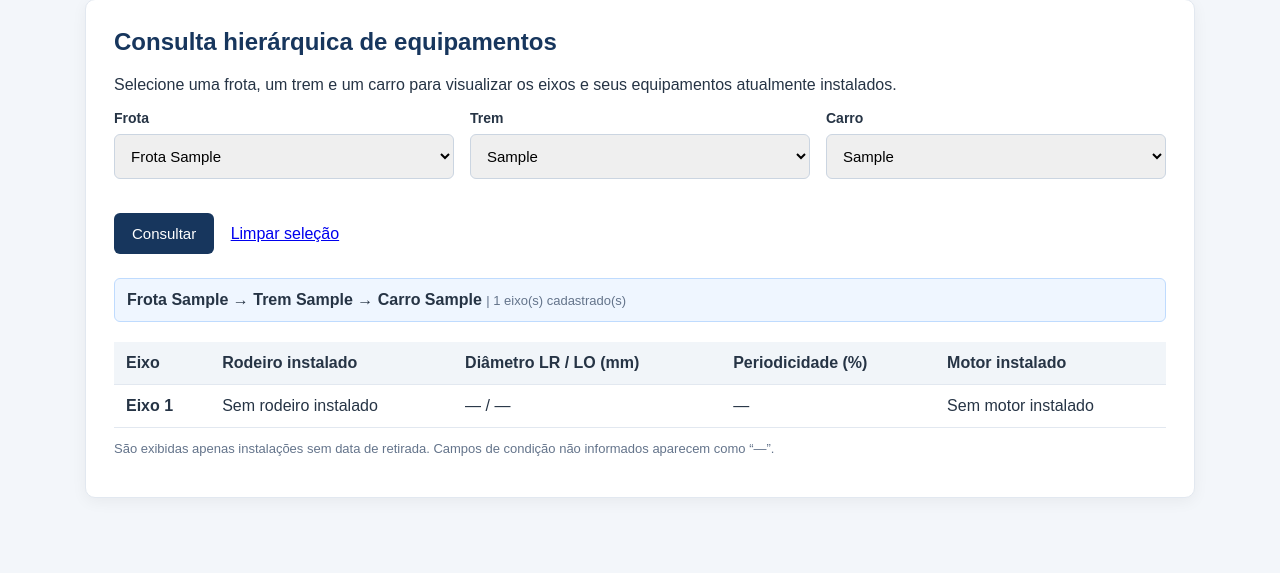
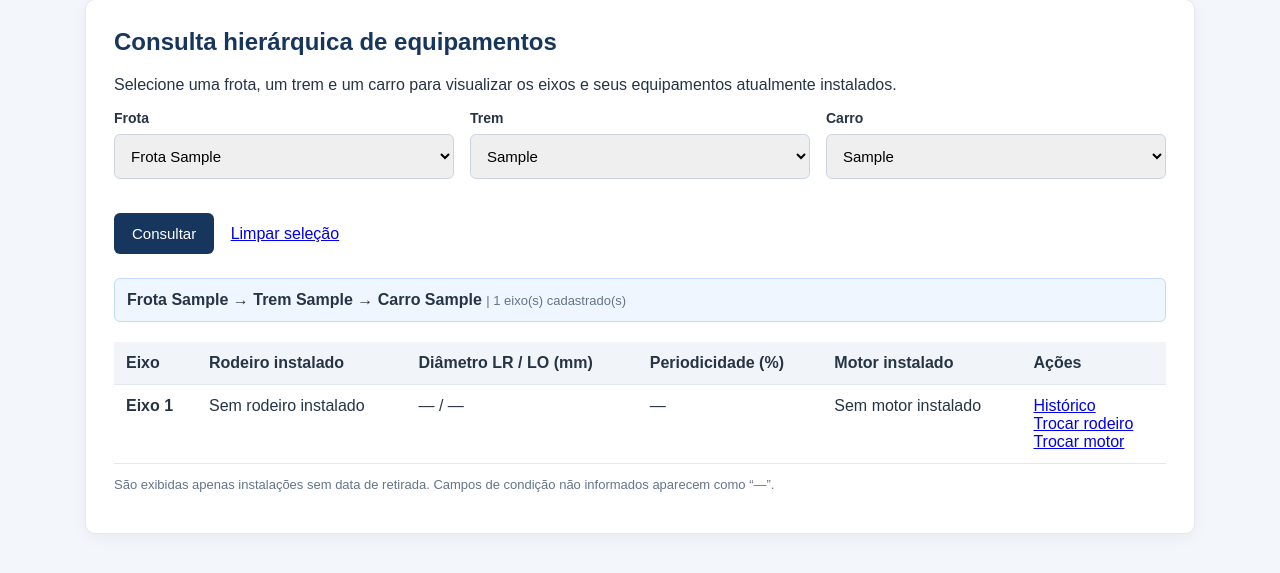
Before and after one commit to DiegoArmelin/SGR-M, a Laravel app: page /equipamentos/hierarquica?frota_id=1&trem_id=1&carro_id=1 in a window 1280 px wide. Shown: the part 101-674 px from the top of the page. Run offline with Laravel 12, Linux system fonts and the light colour scheme; a user stored in the database is signed in; data comes from the database, SQL or seed files in the repository; tables that the repository leaves empty hold one stand-in row (values such as "Sample post").

Commit message:
feat: atalhos de substituicao e historico na consulta hierarquica

```diff
--- a/resources/views/equipamentos/hierarquica.blade.php
+++ b/resources/views/equipamentos/hierarquica.blade.php
@@ -68,6 +68,7 @@
         @elseif(!$carroId)
             <p class="status-note">Agora selecione um dos carros do trem {{ $tremSelecionado->codigo }}.</p>
         @else
+            @if(session('success'))<p role="status" style="color:#166534;">{{ session('success') }}</p>@endif
             <div class="hierarchy-summary">
                 <strong>Frota {{ $frotaSelecionada->codigo }} → Trem {{ $tremSelecionado->codigo }} → Carro {{ $carroSelecionado->codigo }}</strong>
                 <span class="status-note"> | {{ $eixos->count() }} eixo(s) cadastrado(s)</span>
@@ -84,6 +85,7 @@
                             <th>Diâmetro LR / LO (mm)</th>
                             <th>Periodicidade (%)</th>
                             <th>Motor instalado</th>
+                            <th>Ações</th>
                         </tr>
                     </thead>
                     <tbody>
@@ -109,9 +111,16 @@
                                     {{ $motor?->numero_serie ?? 'Sem motor instalado' }}
                                     @if($motor)<div class="status-note">Status: {{ $motor->status }}</div>@endif
                                 </td>
+                                <td>
+                                    <a href="{{ route('equipamentos.historico', $eixo) }}">Histórico</a>
+                                    @if(auth()->user()->temPerfil('administrador', 'tecnico'))
+                                        <div><a href="{{ route('equipamentos.movimentacao.create', ['eixo' => $eixo, 'tipo' => 'rodeiro']) }}">Trocar rodeiro</a></div>
+                                        <div><a href="{{ route('equipamentos.movimentacao.create', ['eixo' => $eixo, 'tipo' => 'motor']) }}">Trocar motor</a></div>
+                                    @endif
+                                </td>
                             </tr>
                         @empty
-                            <tr><td colspan="5">Não há eixos cadastrados neste carro.</td></tr>
+                            <tr><td colspan="6">Não há eixos cadastrados neste carro.</td></tr>
                         @endforelse
                     </tbody>
                 </table>
```
